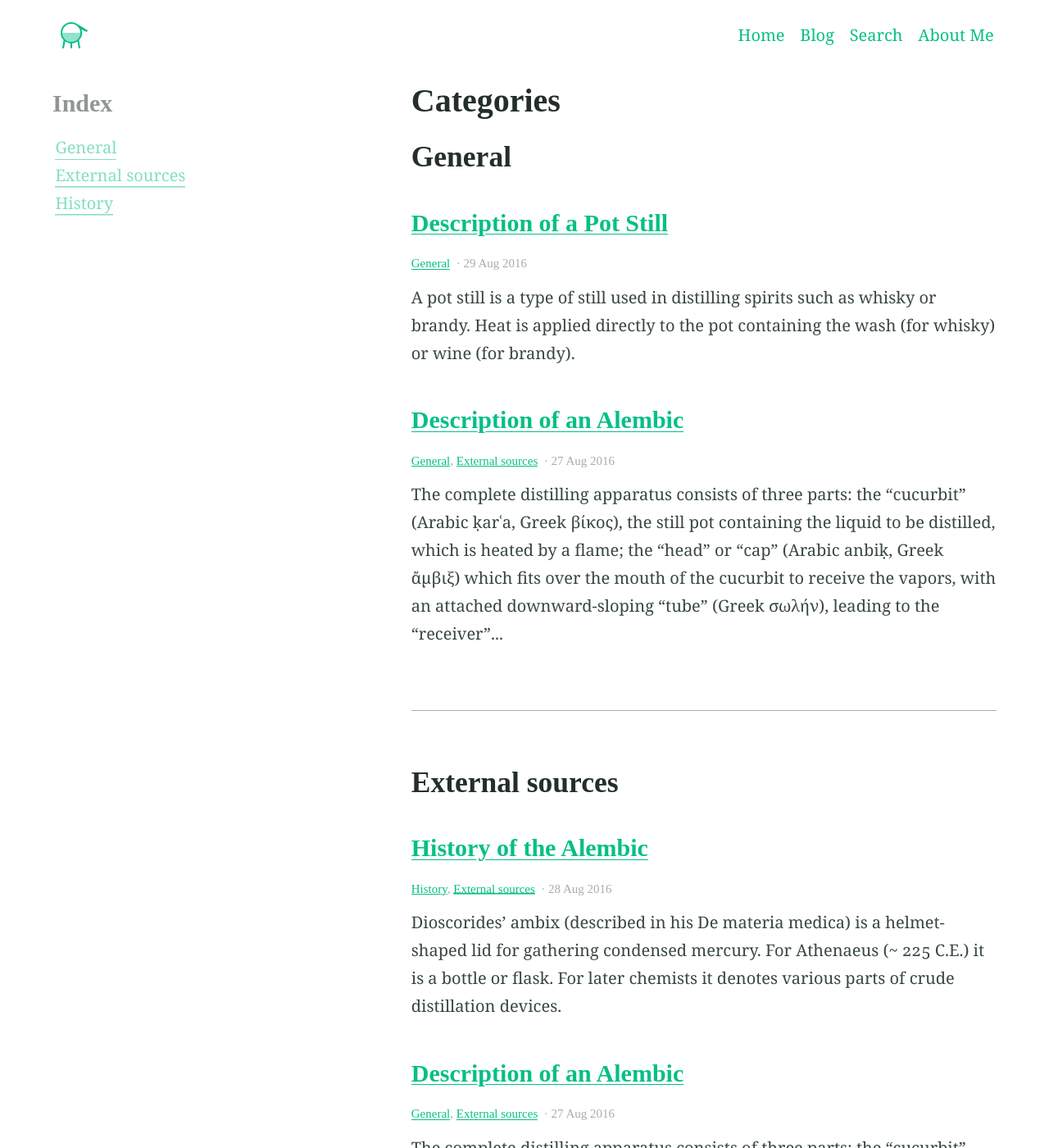
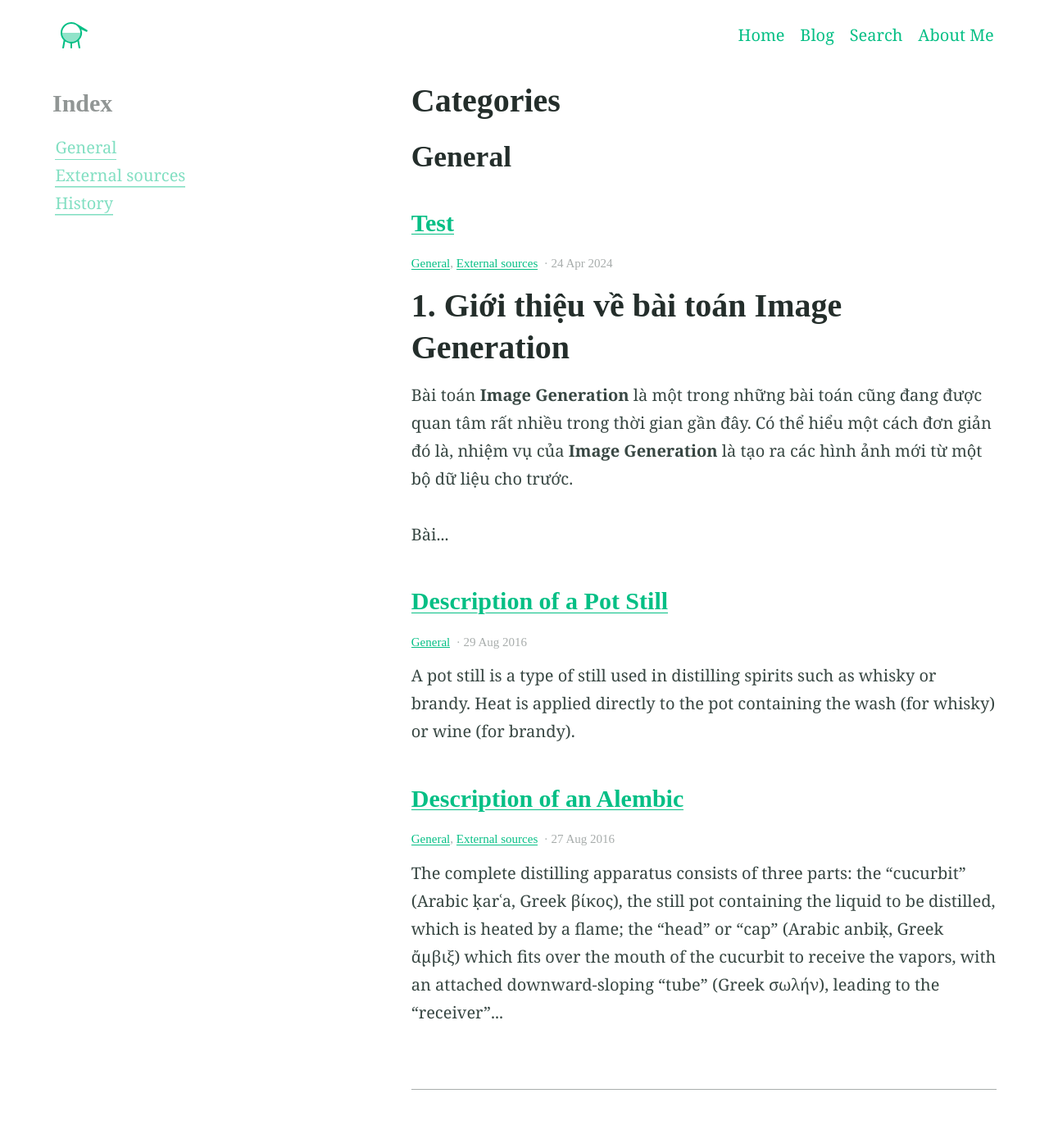
Before and after one commit to daviddarnes/alembic, a Jekyll site: the page built from categories.md, in a window 1280 px wide and 1400 px high. Shown: the whole window at 82% size. Built offline with Jekyll 4.4.1, drawn with Linux system fonts in a browser that asks for light colours; some of the changed text lies outside the part shown.

Commit message:
Update 2024-04-24-chisodanhgia.md

```diff
--- a/_posts/2024-04-24-chisodanhgia.md
+++ b/_posts/2024-04-24-chisodanhgia.md
@@ -1,6 +1,10 @@
-
-
-
+---
+title: Test
+categories:
+- General
+- External sources
+feature_image: "https://picsum.photos/2560/600?image=872"
+---
 
 
 # 1. Giới thiệu về bài toán Image Generation
```
